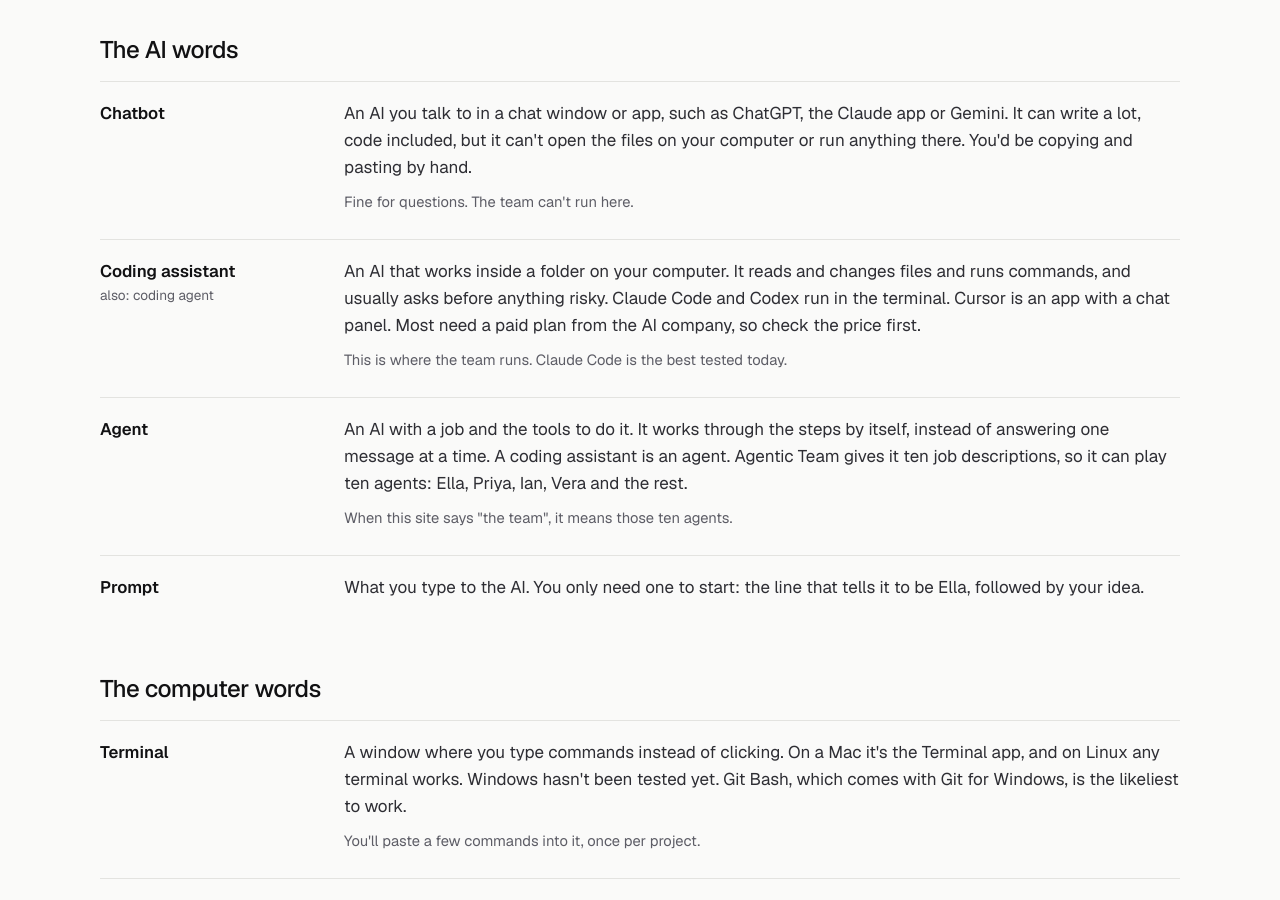
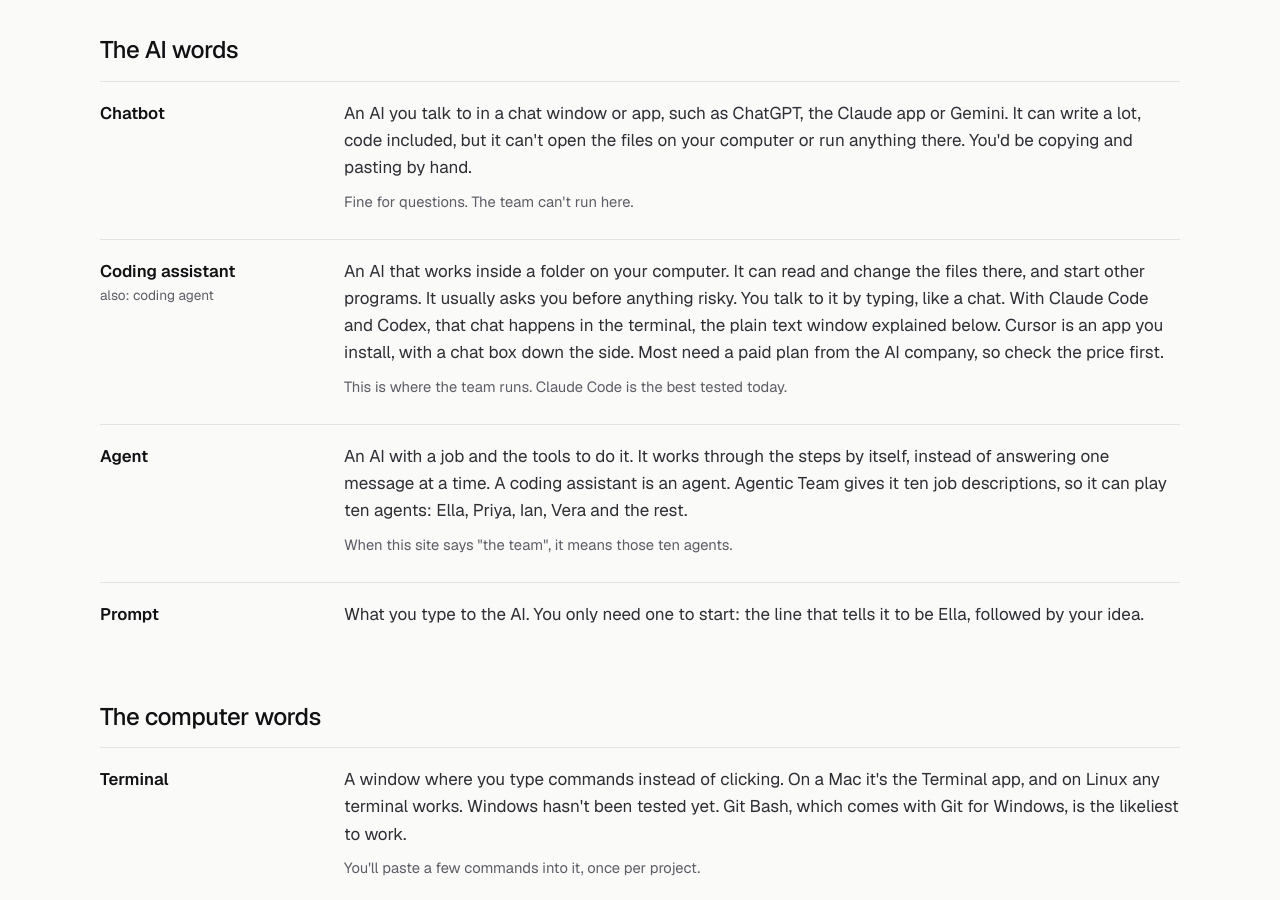
Before and after one commit to vibhortayal/agentic-team-oss, a Jekyll site: the page built from learn/words.html, in a window 1280 px wide and 900 px high, scrolled down 710 px. Built offline with Jekyll 4.4.1, drawn with Linux system fonts in a browser that asks for light colours.

Commit message:
Explain how to open each coding assistant in plain words
The owner couldn't follow "Claude Code and Codex run in the terminal.
Cursor is an app with a chat panel." Each place that says how to open a
coding assistant now says what you actually do and see: type claude and
press Enter, and a chat starts in the same window; or open the Cursor
app and type in the chat box on the side.

Co-Authored-By: Claude Opus 5.5 <noreply@anthropic.com>
Claude-Session: https://claude.ai/code/session_0155vpoV6HQDSgg93iXKtdmK

```diff
--- a/index.html
+++ b/index.html
@@ -235,7 +235,7 @@ theme: plain
 
 <section class="alt start" id="start"><div class="wrap">
   <h2>Start a project</h2>
-  <p>Install the team into your project folder and open your coding assistant inside it. With Claude Code, that means typing <code>claude</code> in the terminal there. Then paste this line with your idea at the end:</p>
+  <p>Install the team into your project folder and open your coding assistant inside it. With Claude Code, you type <code>claude</code> in the terminal and press Enter. A chat starts in the same window. Then paste this line with your idea at the end:</p>
   <div class="prompt"><span class="p">›</span> You are Ella, the Engagement Lead. Read AGENTS.md and .team/roles/engagement-lead.md. &lt;your idea, in your own words&gt;</div>
   <div class="ctas">
     <a class="b dark" href="{{ '/learn/first-project.html' | relative_url }}">Step-by-step setup</a>
--- a/learn/demo.html
+++ b/learn/demo.html
@@ -73,7 +73,7 @@ document.addEventListener("DOMContentLoaded", () => {
       ["out", "wrote AGENTS.md <span class='dim'>(fill in the project lines)</span>"],
       ["out", "wrote CLAUDE.md <span class='dim'>(imports AGENTS.md)</span>"],
       ["out", "Claude Code subagents -> ~/code/family-groceries/.claude/agents"] ] },
-    { tab: "term", caption: "<b>Open your coding assistant inside the project folder.</b> With Claude Code, type <code>claude</code>. With Codex, type <code>codex</code>. With Cursor, open the folder and use its chat panel. A chatbot like ChatGPT can't do this step: it can't open the files on your computer.", steps: [
+    { tab: "term", caption: "<b>Open your coding assistant in your project folder.</b> With Claude Code, type <code>claude</code> and press Enter, and a chat starts in the same window. With Codex, type <code>codex</code>. With Cursor, open the app, pick the folder and type in the chat box on the side. A chatbot like ChatGPT can't do this step, because it can't open the files on your computer.", steps: [
       ["type", "cd ~/code/family-groceries"],
       ["type", "claude"],
       ["out", "<span class='warm'>Claude Code starts, right here in the terminal. From now on, what you type goes to the AI.</span>"] ] },
--- a/learn/first-project.html
+++ b/learn/first-project.html
@@ -85,7 +85,7 @@ next: {url: /learn/demo.html, title: "Watch a demo"}
     <div class="num">4<svg class="draw" viewBox="0 0 110 110"><circle cx="40" cy="48" r="44" stroke="#e2442f" stroke-width="3" style="--len:290"/></svg></div>
     <div>
       <h2>Say hello to Ella</h2>
-      <p>Open your coding assistant inside the project folder. With Claude Code, type <code>claude</code> in the terminal there. With Codex, type <code>codex</code>. With Cursor, open the folder and use its chat panel. Then paste this one line, with your idea at the end. It's the only prompt you need to remember.</p>
+      <p>Now open your coding assistant in your project folder. With Claude Code, go to the terminal, type <code>claude</code> and press Enter. A chat starts right there, in the same window. With Codex, do the same but type <code>codex</code>. With Cursor, open the Cursor app, pick your project folder, and type in the chat box on the side. Then paste this one line, with your idea at the end. It's the only prompt you need to remember.</p>
       <div class="code"><button class="copy">Copy</button>You are Ella, the Engagement Lead. Read AGENTS.md and .team/roles/engagement-lead.md. I want an app where my family can share a grocery list.</div>
       <svg class="draw" viewBox="0 0 300 60" width="300" height="60"><path d="M10 50 C 80 10, 180 10, 260 30 M 245 18 L 262 31 L 244 42" stroke="#1f4fbf" stroke-width="3" style="--len:340"/></svg>
       <span class="note">swap in your own idea, in your own words</span>
--- a/learn/words.html
+++ b/learn/words.html
@@ -82,7 +82,7 @@ next: {url: /learn/journey.html, title: "How a project goes"}
     <h2>The AI words</h2>
     <dl>
       <div class="term"><dt>Chatbot</dt><dd><p>An AI you talk to in a chat window or app, such as ChatGPT, the Claude app or Gemini. It can write a lot, code included, but it can't open the files on your computer or run anything there. You'd be copying and pasting by hand.</p><p class="use">Fine for questions. The team can't run here.</p></dd></div>
-      <div class="term"><dt>Coding assistant<small>also: coding agent</small></dt><dd><p>An AI that works inside a folder on your computer. It reads and changes files and runs commands, and usually asks before anything risky. Claude Code and Codex run in the terminal. Cursor is an app with a chat panel. Most need a paid plan from the AI company, so check the price first.</p><p class="use">This is where the team runs. Claude Code is the best tested today.</p></dd></div>
+      <div class="term"><dt>Coding assistant<small>also: coding agent</small></dt><dd><p>An AI that works inside a folder on your computer. It can read and change the files there, and start other programs. It usually asks you before anything risky. You talk to it by typing, like a chat. With Claude Code and Codex, that chat happens in the terminal, the plain text window explained below. Cursor is an app you install, with a chat box down the side. Most need a paid plan from the AI company, so check the price first.</p><p class="use">This is where the team runs. Claude Code is the best tested today.</p></dd></div>
       <div class="term"><dt>Agent</dt><dd><p>An AI with a job and the tools to do it. It works through the steps by itself, instead of answering one message at a time. A coding assistant is an agent. Agentic Team gives it ten job descriptions, so it can play ten agents: Ella, Priya, Ian, Vera and the rest.</p><p class="use">When this site says "the team", it means those ten agents.</p></dd></div>
       <div class="term"><dt>Prompt</dt><dd><p>What you type to the AI. You only need one to start: the line that tells it to be Ella, followed by your idea.</p></dd></div>
     </dl>
```
Also changed, not shown: README.md.
